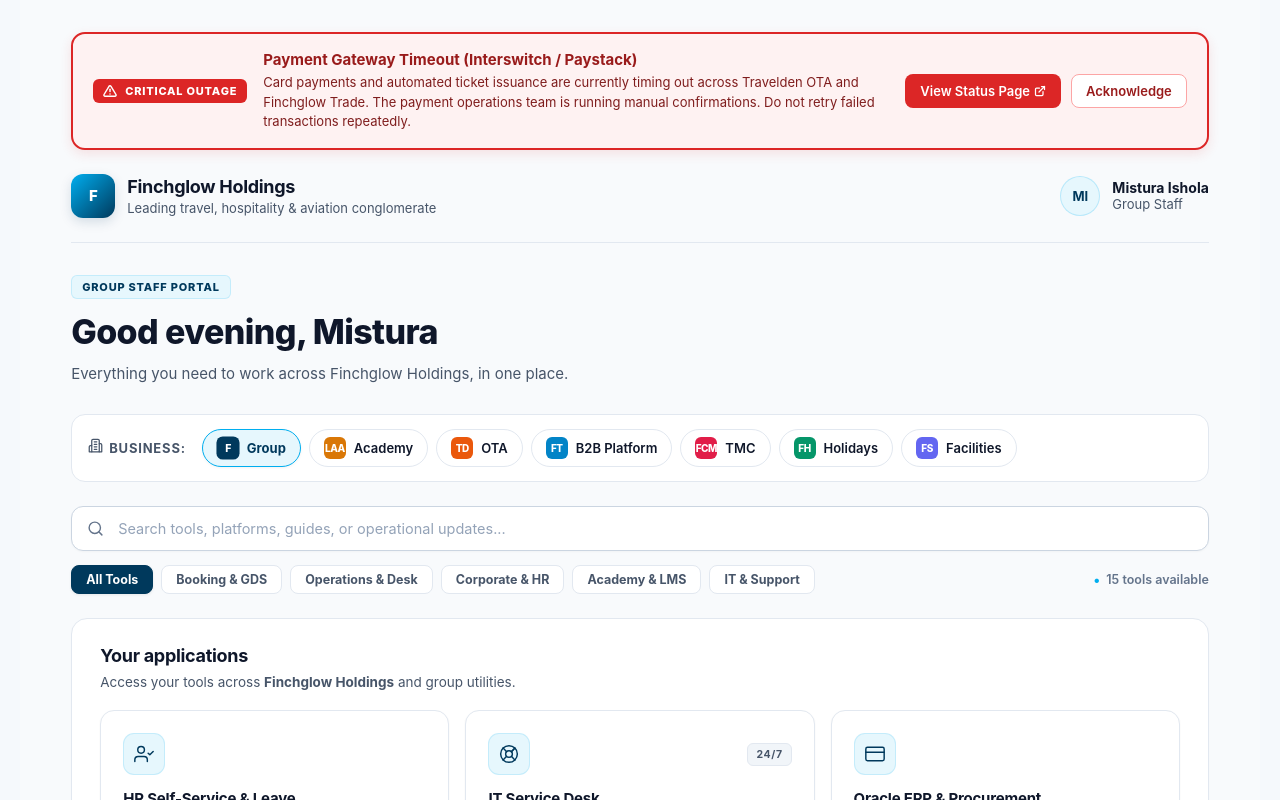
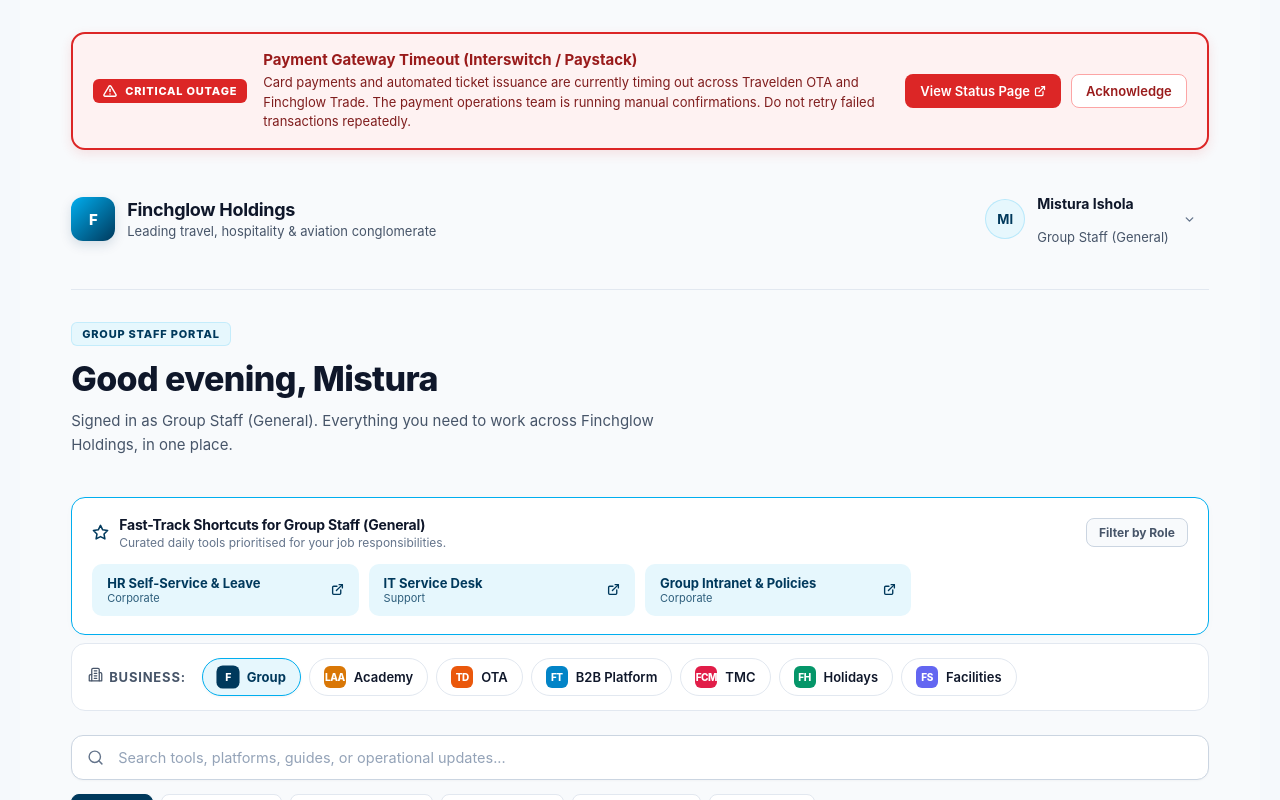
Before and after one commit to MisturaDev/finchglow-staff-portal, a React (Vite) app: page / in a window 1280 px wide. Shown: the top 800 px of the page. Built offline with nearby package versions, Linux system fonts and the light colour scheme.

Commit message:
feat(roles): integrate dynamic persona switching and role-based shortcut filtering

```diff
--- a/src/App.tsx
+++ b/src/App.tsx
@@ -1,22 +1,28 @@
 import { useState, useMemo } from 'react'
-import { companies, apps, alerts } from './data'
-import type { AppCategory } from './types/portal'
+import { companies, apps, alerts, roles, demoPersonas } from './data'
+import type { AppCategory, Employee } from './types/portal'
 import { CompanySwitcher } from './components/CompanySwitcher/CompanySwitcher'
 import { CriticalAlert } from './components/CriticalAlert/CriticalAlert'
 import { SearchBar } from './components/SearchBar/SearchBar'
 import { AppLauncher } from './components/AppLauncher/AppLauncher'
 import { NewsFeed } from './components/NewsFeed/NewsFeed'
+import { RoleSwitcher } from './components/RoleSwitcher/RoleSwitcher'
+import { RoleShortcuts } from './components/RoleShortcuts/RoleShortcuts'
 import './App.css'
 
 function App() {
+  const [currentEmployee, setCurrentEmployee] = useState<Employee>(demoPersonas[0])
   const [selectedCompanyId, setSelectedCompanyId] = useState<string>('all')
   const [searchQuery, setSearchQuery] = useState<string>('')
   const [selectedCategory, setSelectedCategory] = useState<AppCategory | 'all'>('all')
+  const [filterByRoleOnly, setFilterByRoleOnly] = useState<boolean>(false)
   const [isLoading] = useState<boolean>(false)
-
 
   const activeCompany =
     companies.find((c) => c.id === selectedCompanyId) || companies[0]
+
+  const currentRole =
+    roles.find((r) => r.id === currentEmployee.roleId) || roles[0]
 
   const themeStyles = {
     '--accent': activeCompany.brandColor,
@@ -32,17 +38,20 @@
     return 'Good evening'
   }, [])
 
-  // Filter apps by company, category, and search query
+  // Filter apps by company, category, search query, and role
   const filteredApps = useMemo(() => {
     return apps.filter((app) => {
+      // 1. Company scope match:
       const companyMatch =
         selectedCompanyId === 'all'
           ? true
           : app.companyIds.includes(selectedCompanyId) || app.companyIds.includes('all')
 
+      // 2. Category match:
       const categoryMatch =
         selectedCategory === 'all' ? true : app.category === selectedCategory
 
+      // 3. Search query match:
       const query = searchQuery.trim().toLowerCase()
       const searchMatch =
         !query ||
@@ -50,9 +59,15 @@
         app.description.toLowerCase().includes(query) ||
         app.category.toLowerCase().includes(query)
 
-      return companyMatch && categoryMatch && searchMatch
+      // 4. Role filter match (when role filter is enabled):
+      const roleMatch = !filterByRoleOnly
+        ? true
+        : currentRole.defaultShortcuts.includes(app.id) ||
+          (app.roleIds && app.roleIds.includes(currentRole.id))
+
+      return companyMatch && categoryMatch && searchMatch && roleMatch
     })
-  }, [selectedCompanyId, selectedCategory, searchQuery])
+  }, [selectedCompanyId, selectedCategory, searchQuery, filterByRoleOnly, currentRole])
 
   // Filter alerts by company (keeping group-wide visible) and search query
   const filteredAlerts = useMemo(() => {
@@ -75,6 +90,7 @@
   const handleResetFilters = () => {
     setSearchQuery('')
     setSelectedCategory('all')
+    setFilterByRoleOnly(false)
   }
 
   return (
@@ -87,7 +103,6 @@
         {/* High-visibility Critical Outage Banner */}
         <CriticalAlert alerts={alerts} />
 
-
         <header className="portal-header">
           <div className="brand">
             <span className="brand-mark" aria-hidden="true">
@@ -99,15 +114,16 @@
             </div>
           </div>
 
-        <div className="employee">
-          <span className="employee-avatar" aria-hidden="true">
-            MI
-          </span>
-          <div>
-            <p className="employee-name">Mistura Ishola</p>
-            <p className="employee-role">Group Staff</p>
-          </div>
-        </div>
+          {/* Accessible Role Switcher */}
+          <RoleSwitcher
+            currentEmployee={currentEmployee}
+            employees={demoPersonas}
+            roles={roles}
+            onSelectEmployee={(emp) => {
+              setCurrentEmployee(emp)
+              setSelectedCompanyId(emp.companyId)
+            }}
+          />
         </header>
 
         {/* Personal Welcome Hero */}
@@ -117,13 +133,21 @@
               ? 'GROUP STAFF PORTAL'
               : `${activeCompany.shortName.toUpperCase()} WORKSPACE`}
           </p>
-        <h2>{greeting}, Mistura</h2>
+          <h2>{greeting}, {currentEmployee.name.split(' ')[0]}</h2>
           <p>
             {activeCompany.id === 'all'
-            ? 'Everything you need to work across Finchglow Holdings, in one place.'
+              ? `Signed in as ${currentRole.label}. Everything you need to work across Finchglow Holdings, in one place.`
               : `Showing dedicated applications, alerts, and operational updates for ${activeCompany.name}.`}
           </p>
         </section>
+
+        {/* Priority Fast-Track Shortcuts for Active Role */}
+        <RoleShortcuts
+          currentRole={currentRole}
+          apps={apps}
+          filterByRoleOnly={filterByRoleOnly}
+          onToggleFilterByRole={() => setFilterByRoleOnly((prev) => !prev)}
+        />
 
         {/* Accessible Company Switcher */}
         <CompanySwitcher
@@ -132,9 +156,9 @@
           onSelectCompany={setSelectedCompanyId}
         />
 
-
         {/* Cross-Cutting Search & Filter */}
         <SearchBar
+
         searchQuery={searchQuery}
         onSearchChange={setSearchQuery}
         selectedCategory={selectedCategory}
```
Lines whose indentation alone changed are shown as unchanged.
